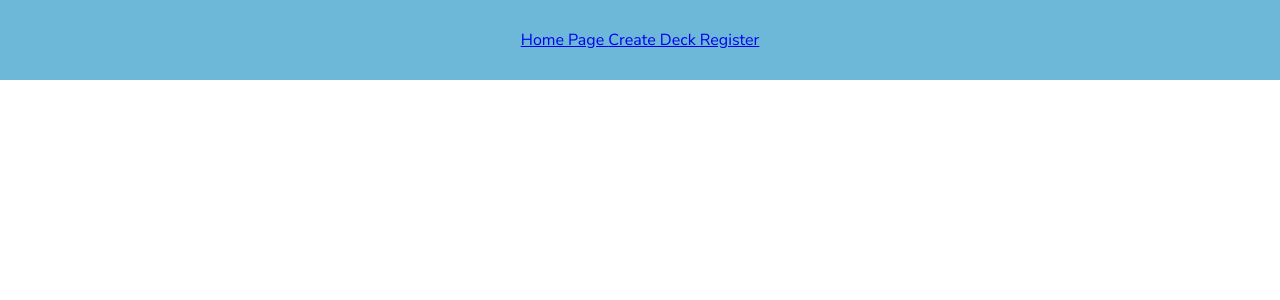
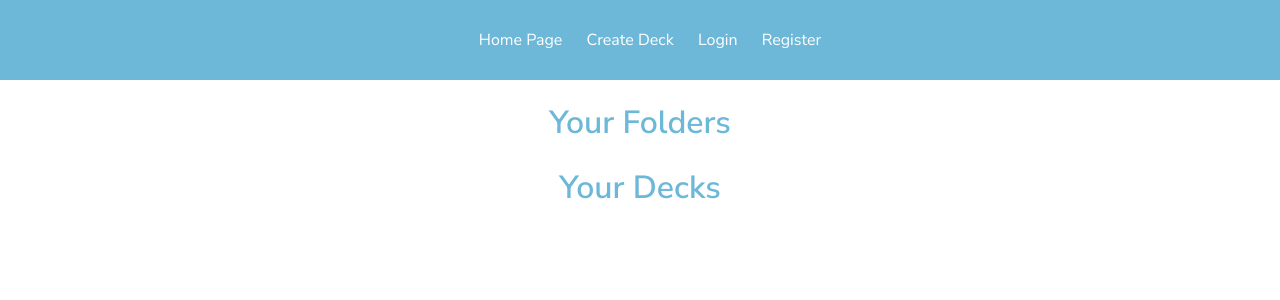
Before and after one commit to Armandohh/mind-maple, a React (Create React App) app in the folder client/: page / in a window 1280 px wide. Shown: the top 300 px of the page. Built offline with nearby package versions, Linux system fonts and the light colour scheme.

Commit message:
Tiny changes/edits to front side.

```diff
--- a/client/src/App.css
+++ b/client/src/App.css
@@ -10,6 +10,12 @@
   align-items: center;
 }
 
+.navbar a {
+  margin-left: 20px;
+  text-decoration: none;
+  color: white;
+}
+
 .links {
   flex: 50%;
 }
--- a/client/src/App.js
+++ b/client/src/App.js
@@ -1,10 +1,11 @@
 import './App.css';
 import axios from "axios";
-import Home from './components/Home';
+import Home from './components/Home/Home';
 import CreateDeck from './components/CreateDeck/CreateDeck';
+import Login from './components/Login/Login';
 import Registration from './components/Registration/Registration';
 import './App.css';
-import { BrowserRouter as Router, Route, Routes, Link, useNavigate } from 'react-router-dom';
+import { BrowserRouter as Router, Route, Routes, Link } from 'react-router-dom';
 import { useEffect, useState } from "react";
 
 function App() {
@@ -20,6 +21,7 @@ function App() {
         <div className='links'>
         <Link to="/"> Home Page </Link>
         <Link to="createdeck"> Create Deck </Link>
+        <Link to="login"> Login </Link>
         <Link to="register"> Register </Link>
         </div>
       </div>
@@ -27,6 +29,7 @@ function App() {
       <Routes>
         <Route path="/" element={<Home />} />
         <Route path="/createdeck" element={<CreateDeck />} />
+        <Route path="/login" element={<Login />} />
         <Route path="/register" element={<Registration/>} />
       </Routes>
     </div>
--- a/client/src/components/CreateDeck/CreateDeck.js
+++ b/client/src/components/CreateDeck/CreateDeck.js
@@ -42,7 +42,6 @@ function CreateDeck() {
 
   //Handle form submission
   const onSubmit = (e) => {
-
     //prevent page refresh
     e.preventDefault();
 
--- a/client/src/components/Home.js
+++ b/client/src/components/Home/Home.js
@@ -3,7 +3,8 @@ import React from 'react'
 function Home() {
   return (
     <div>
-
+      <h1 className='title'>Your Folders</h1>
+      <h1 className='title'>Your Decks</h1>
     </div>
   )
 }
--- a/client/src/components/Registration/Registration.js
+++ b/client/src/components/Registration/Registration.js
@@ -1,9 +1,11 @@
 import { useState } from 'react'
 import RegistrationInput from './RegistrationInput'
+import { useNavigate } from 'react-router-dom';
 import axios from "axios";
 import "./Registration.css"
 
 function Registration() {
+  let navigate = useNavigate();
   //Define state for the registration inputs
   const [registrationValues, setRegistrationValues] = useState({
     username: "",
@@ -76,8 +78,9 @@ function Registration() {
     e.preventDefault();
 
     //make api post call and create profile and store new user in database
-    axios.post("http://localhost:3001/user", registrationValues).then((res)=> {
+    axios.post("http://localhost:3001/user", registrationValues).then((res) => {
       console.log("User created.");
+      navigate("/");
     })
   };
 
```
